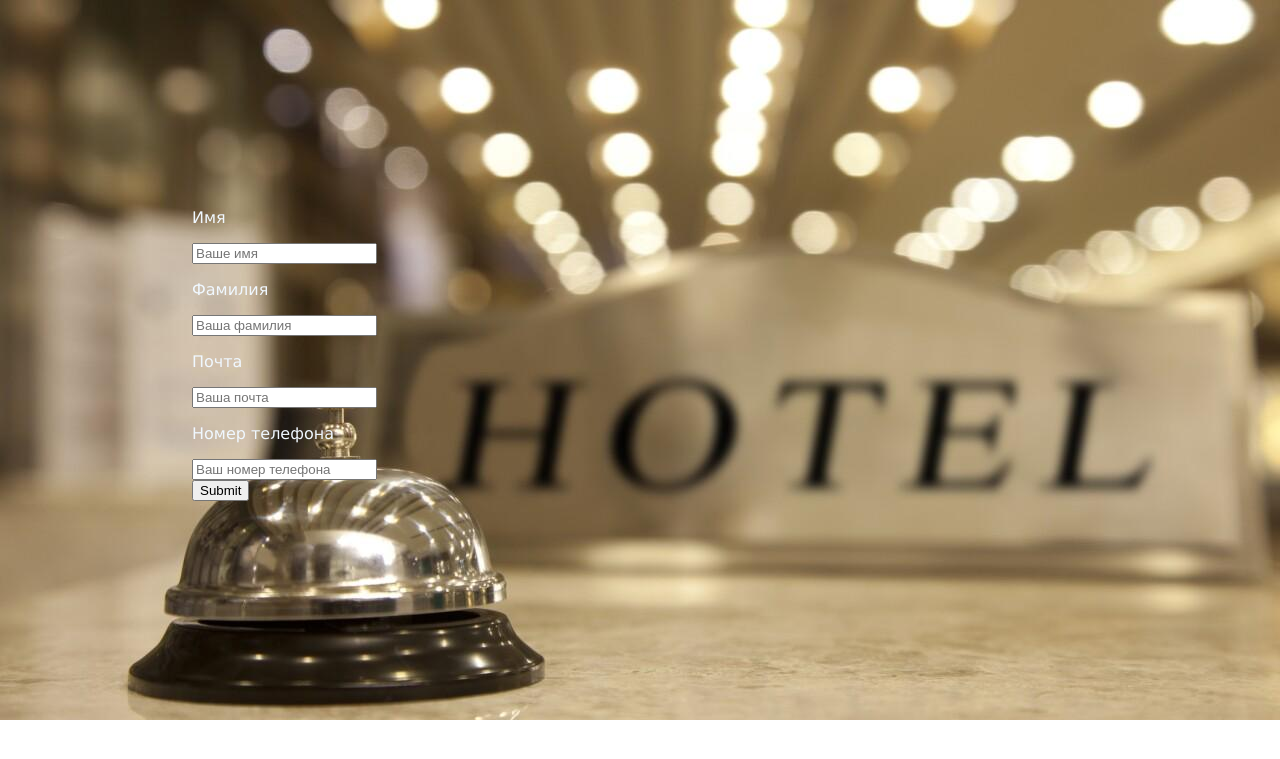
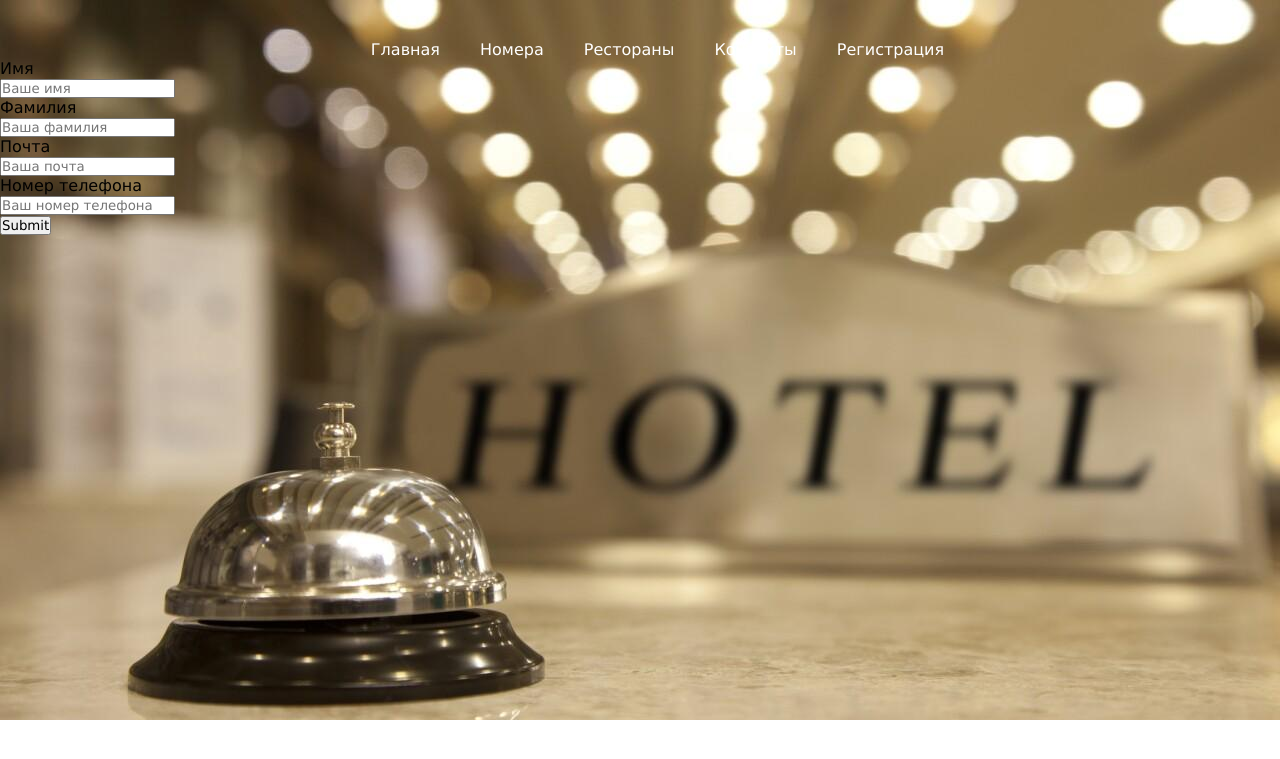
Before and after one commit to aaaaarlekino/adina, a PHP site: page /reg.html in a window 1280 px wide. Shown: the top 759 px of the page. Run offline with PHP 8.4, Linux system fonts and the light colour scheme.

Commit message:
Add files via upload

```diff
--- a/contacts.html
+++ b/contacts.html
@@ -44,8 +44,7 @@
                  </ul>
              </div>
 
-             <p>*Обращаем Ваше внимание на то, что данный Интернет-сайт носит<br>исключительно информационный характер и ни при каких условиях<br>результаты расчетов не являются публичной офертой, определяемой<br>положениями Статьи 437 Гражданского кодекса Российской Федерации. За<br>окончательным расчетом обращайтесь к нашим менеджерам. Данный ресурс<br>не является официальным сайтом отеля.</p>
-         </div>
+
 
          <img class="map" src="img/img.mesto.png" alt="">
     </div>
--- a/index.html
+++ b/index.html
@@ -31,6 +31,7 @@
                          <p>Отель</p>
                          <p>"Аввадю"</p>
 
+
                      </div>
                  </div>
              </div>
--- a/reg.css
+++ b/reg.css
@@ -1,18 +1,16 @@
+html {
+    overflow-y: hidden;
+    overflow-x: hidden;
+}
+
+* {
+    margin: 0 ;
+    padding: 0 ;
+    font-family: 'Lucida Sans', 'Lucida Sans Regular', 'Lucida Grande', 'Lucida Sans Unicode', Geneva, Verdana, sans-serif;
+}
+
 body {
-    background: url(img/img.fonhotel.jpg);
+    background-image: url(img/img.fonhotel.jpg) ;
     background-repeat: no-repeat;
     background-size: cover;
-    font-family: Verdana, Geneva, Tahoma, sans-serif;
-    margin: 0;
-    padding: 15%;
-
 }
-
-header {
-    padding: 30px;
-    text-align: left;
-}
-
-p {
-    color: aliceblue;
-}
--- a/reg.html
+++ b/reg.html
@@ -1,4 +1,25 @@
 <!DOCTYPE html>
+<html lang="en">
+<head>
+    <meta charset="UTF-8">
+    <meta name="viewport" content="width=device-width, initial-scale=1.0">
+    <link rel="stylesheet" href="contacts.css">
+    <title>Контакты</title>
+</head>
+<body>
+    <div class="container">
+        <header class="head">
+            <div class="header">
+               <div class="spisok">
+                 <a href="index.html">Главная</a>
+                 <a href="nomera.html">Номера</a>
+                 <a href="restoran.html">Рестораны</a>
+                 <a href="contacts.html">Контакты</a>
+                 <a href="reg.html">Регистрация</a>
+               </div>
+              </div>
+            </div>
+         </header>
 <html lang="en">
 <head>
     <meta charset="UTF-8">
```
Also changed, not shown: nomera.html (+12 -12 lines).
